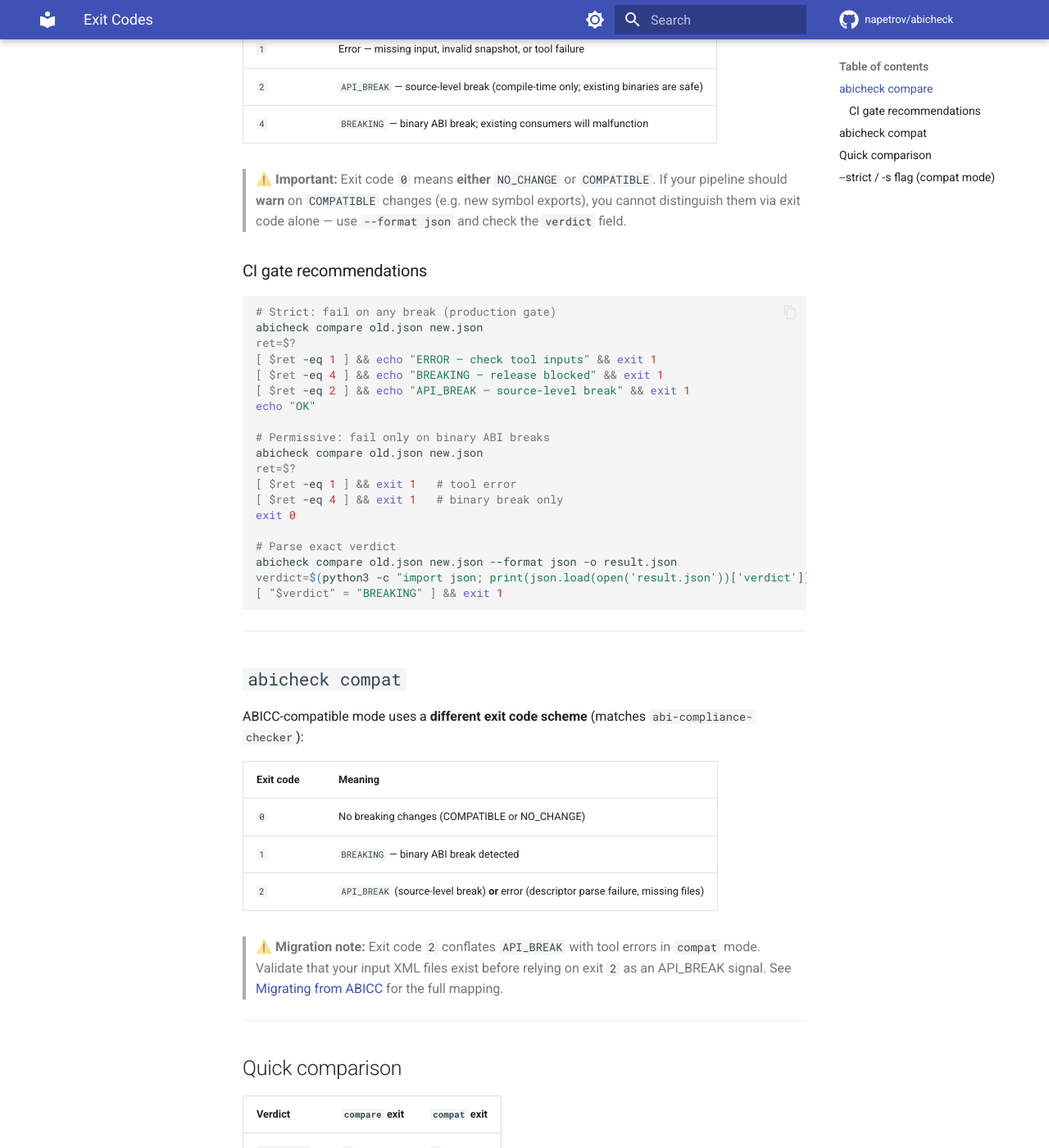
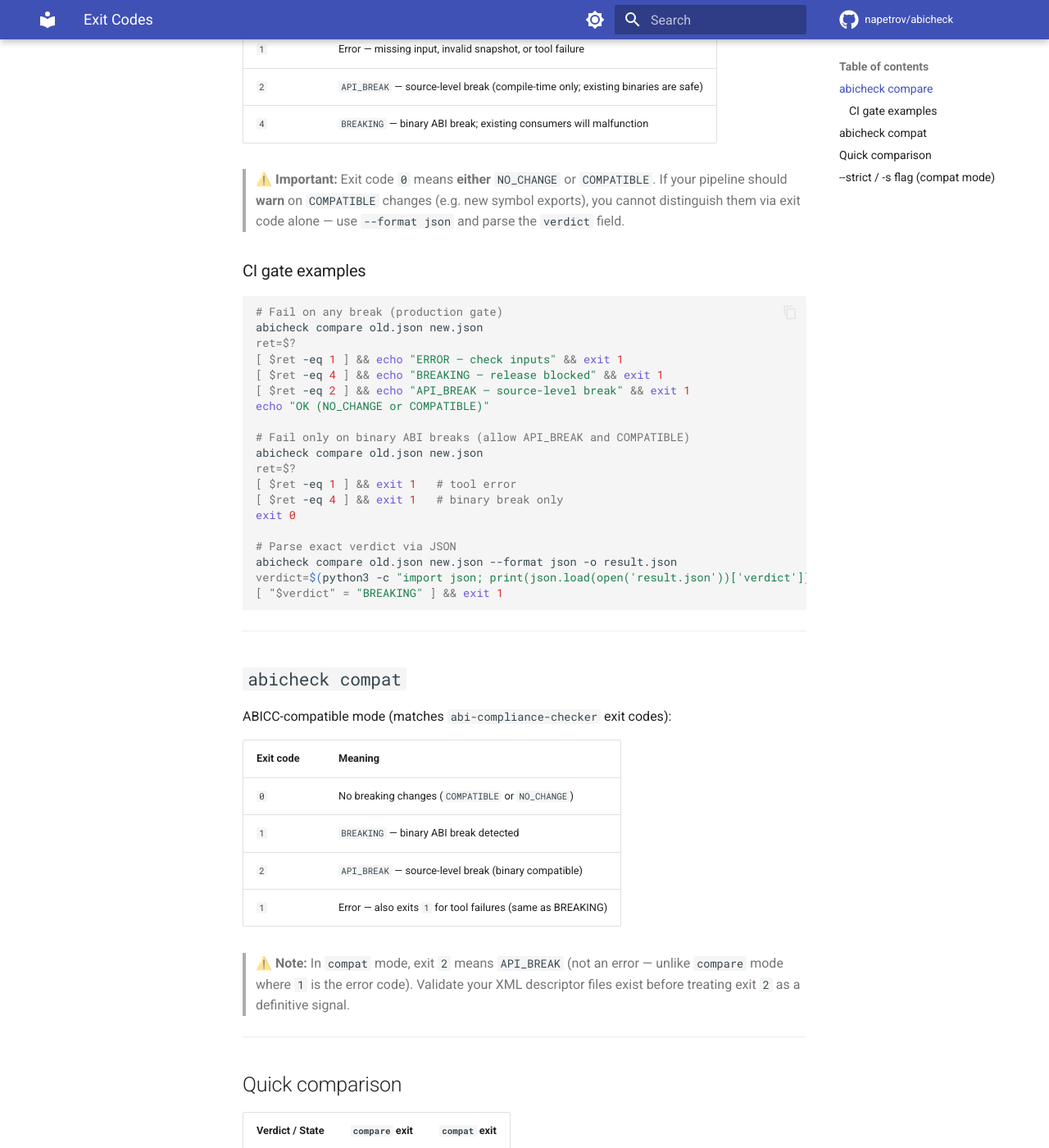
Before and after one commit to napetrov/abicheck, an MkDocs documentation site: the page built from docs/exit_codes.md, in a window 1280 px wide and 1400 px high, scrolled down 424 px. Shown: the whole window at 82% size. Built offline with MkDocs 1.6.1 and Material for MkDocs 9.7.7, drawn with Linux system fonts in a browser that asks for light colours; comment, search, counter and statistics services are not loaded; some of the changed text lies outside the part shown.

Commit message:
docs: address all PR #74 review comments
- exit_codes.md: add compare error code 1; remove unsupported --fail-on mention; clarify compat API_BREAK semantics
- verdicts.md: align compat/API_BREAK wording; improve C++17 noexcept caveat; strengthen CI examples
- from_abicc.md: clarify exit code behavior and unsupported ABICC flags
- troubleshooting.md: correct compat API_BREAK guidance; robust DWARF presence check command
- architecture.md: add language tags to fenced blocks and clarify compat verdict/exit-code mapping

````diff
--- a/docs/exit_codes.md
+++ b/docs/exit_codes.md
@@ -15,28 +15,28 @@
 
 > **⚠️ Important:** Exit code `0` means **either** `NO_CHANGE` or `COMPATIBLE`.
 > If your pipeline should **warn** on `COMPATIBLE` changes (e.g. new symbol exports),
-> you cannot distinguish them via exit code alone — use `--format json` and check the
-> `verdict` field.
+> you cannot distinguish them via exit code alone — use `--format json` and parse
+> the `verdict` field.
 
-### CI gate recommendations
+### CI gate examples
 
 ```bash
-# Strict: fail on any break (production gate)
+# Fail on any break (production gate)
 abicheck compare old.json new.json
 ret=$?
-[ $ret -eq 1 ] && echo "ERROR — check tool inputs" && exit 1
+[ $ret -eq 1 ] && echo "ERROR — check inputs" && exit 1
 [ $ret -eq 4 ] && echo "BREAKING — release blocked" && exit 1
 [ $ret -eq 2 ] && echo "API_BREAK — source-level break" && exit 1
-echo "OK"
+echo "OK (NO_CHANGE or COMPATIBLE)"
 
-# Permissive: fail only on binary ABI breaks
+# Fail only on binary ABI breaks (allow API_BREAK and COMPATIBLE)
 abicheck compare old.json new.json
 ret=$?
 [ $ret -eq 1 ] && exit 1   # tool error
 [ $ret -eq 4 ] && exit 1   # binary break only
 exit 0
 
-# Parse exact verdict
+# Parse exact verdict via JSON
 abicheck compare old.json new.json --format json -o result.json
 verdict=$(python3 -c "import json; print(json.load(open('result.json'))['verdict'])")
 [ "$verdict" = "BREAKING" ] && exit 1
@@ -46,33 +46,35 @@ verdict=$(python3 -c "import json; print(json.load(open('result.json'))['verdict
 
 ## `abicheck compat`
 
-ABICC-compatible mode uses a **different exit code scheme** (matches `abi-compliance-checker`):
+ABICC-compatible mode (matches `abi-compliance-checker` exit codes):
 
 | Exit code | Meaning |
 |-----------|---------|
-| `0` | No breaking changes (COMPATIBLE or NO_CHANGE) |
+| `0` | No breaking changes (`COMPATIBLE` or `NO_CHANGE`) |
 | `1` | `BREAKING` — binary ABI break detected |
-| `2` | `API_BREAK` (source-level break) **or** error (descriptor parse failure, missing files) |
+| `2` | `API_BREAK` — source-level break (binary compatible) |
+| `1` | Error — also exits `1` for tool failures (same as BREAKING) |
 
-> **⚠️ Migration note:** Exit code `2` conflates `API_BREAK` with tool errors in `compat` mode.
-> Validate that your input XML files exist before relying on exit `2` as an API_BREAK signal.
-> See [Migrating from ABICC](../migration/from_abicc.md) for the full mapping.
+> **⚠️ Note:** In `compat` mode, exit `2` means `API_BREAK` (not an error — unlike
+> `compare` mode where `1` is the error code). Validate your XML descriptor files
+> exist before treating exit `2` as a definitive signal.
 
 ---
 
 ## Quick comparison
 
-| Verdict | `compare` exit | `compat` exit |
-|---------|---------------|---------------|
+| Verdict / State | `compare` exit | `compat` exit |
+|-----------------|---------------|---------------|
 | `NO_CHANGE` | `0` | `0` |
 | `COMPATIBLE` | `0` | `0` |
 | `API_BREAK` | `2` | `2` |
 | `BREAKING` | `4` | `1` |
-| Error | `1` | `2` |
+| Tool error | `1` | `1` |
 
 ---
 
 ## `--strict` / `-s` flag (compat mode)
 
-In `compat -s` mode, `COMPATIBLE` and `API_BREAK` are promoted to `BREAKING`,
-so exit code `1` is also returned for those cases.
+In `compat -s` mode:
+- `--strict-mode full` (default): `COMPATIBLE` and `API_BREAK` → exit `1` (BREAKING)
+- `--strict-mode api`: only `API_BREAK` → exit `1`; `COMPATIBLE` unchanged
````
Also changed, not shown: docs/concepts/troubleshooting.md (+9 -6 lines), docs/concepts/verdicts.md (+10 -9 lines), docs/reference/architecture.md (+20 -21 lines).
